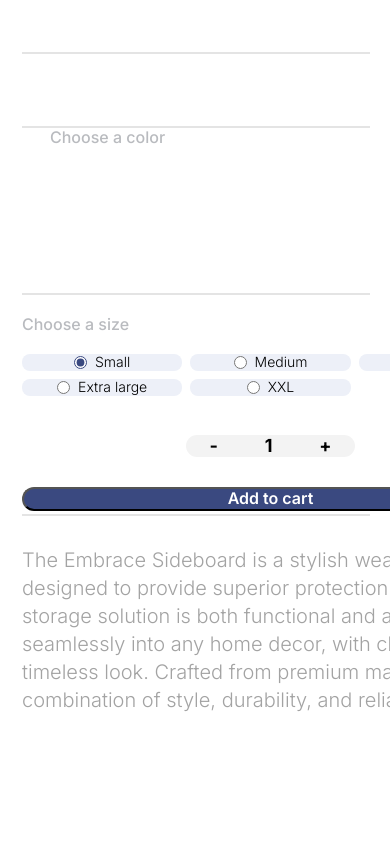
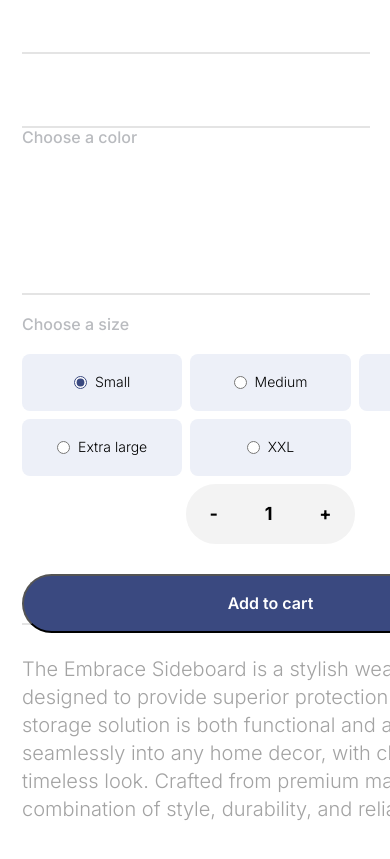
Before and after one commit to mohdali770409/marmeto-assignment, a plain HTML site: page index.html in a window 390 px wide. Shown: the part 900-1759 px from the top of the page. Before the commit the page ends 1680 px from the top, so only its background shows below. Drawn offline with Linux system fonts and the light colour scheme; no server answers.

Commit message:
fixed responsiveness

```diff
--- a/styles.css
+++ b/styles.css
@@ -6,8 +6,7 @@
   font-optical-sizing: auto;
   font-weight: 300;
   font-style: normal;
-  font-variation-settings:
-    "slnt" 0;
+  font-variation-settings: "slnt" 0;
 }
 .wrapper {
   display: flex;
@@ -253,6 +252,32 @@
   .product-quantity {
     margin-bottom: 20px;
   }
+  .add-to-cart-button {
+    width: 100%;
+    margin-top: 10px;
+  }
+  .add-to-cart-div {
+    margin-bottom: 80px;
+  }
+  .product-quantity {
+    padding: 30px 0;
+  }
+  .color-box {
+    width: 100px;
+    height: 100px;
+    margin-top: 10px;
+  }
+  .size-chooser {
+    height: 40px;
+    margin-bottom: 90px;
+  }
+
+  .sizes {
+    padding: 20px 0;
+  }
+  .add-to-cart-button {
+    padding: 25px 0;
+  }
 }
 
 @media (max-width: 768px) {
@@ -276,10 +301,13 @@
   }
   .color-div {
     height: 165px;
-    margin: 0 auto;
+    margin: 0 0;
   }
   .size-chooser {
     grid-template-columns: repeat(3, 1fr);
+  }
+  .add-to-cart-button {
+    padding: 25px 0;
   }
 }
 
@@ -304,4 +332,23 @@
     width: 100%;
     margin-top: 10px;
   }
+  .add-to-cart-div {
+    margin-bottom: 80px;
+  }
+  .product-quantity {
+    padding: 30px 0;
+  }
+  .color-box {
+    width: 100px;
+    height: 100px;
+    margin-top: 10px;
+  }
+  .size-chooser {
+    height: 40px;
+    margin-bottom: 90px;
+  }
+
+  .sizes {
+    padding: 20px 0;
+  }
 }
```
